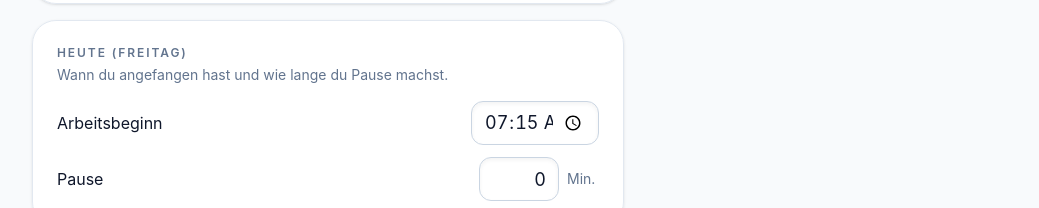
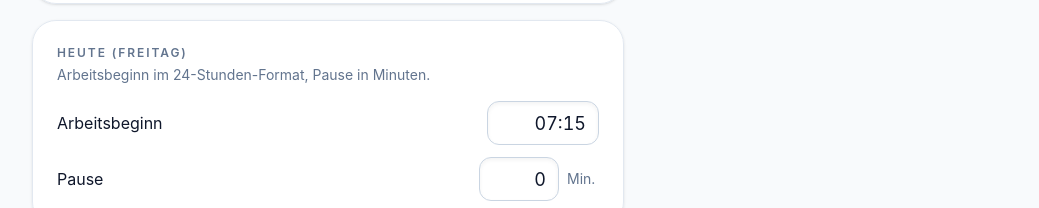
Before and after one commit to flof/freitagsrechner, a React (Vite) app: page / in a window 1280 px wide. Shown: the part 549-757 px from the top of the page, without its empty margins (120-1159 px from the left). Built offline with nearby package versions, Linux system fonts and the light colour scheme.

Commit message:
Use 24h text input for Friday start

```diff
--- a/src/App.tsx
+++ b/src/App.tsx
@@ -272,7 +272,7 @@ export default function App() {
               <div className="mb-4">
                 <SectionTitle>Heute (Freitag)</SectionTitle>
                 <p className="mt-1 text-sm text-slate-500 dark:text-slate-400">
-                  Wann du angefangen hast und wie lange du Pause machst.
+                  Arbeitsbeginn im 24-Stunden-Format, Pause in Minuten.
                 </p>
               </div>
 
@@ -283,13 +283,24 @@ export default function App() {
                   </label>
                   <input
                     id="friday-start"
-                    type="time"
+                    type="text"
+                    inputMode="numeric"
+                    autoComplete="off"
+                    spellCheck={false}
+                    placeholder="08:00"
                     value={week.fridayStart}
                     onChange={(event) =>
                       setWeek((current) => ({ ...current, fridayStart: event.target.value }))
                     }
+                    onBlur={() => {
+                      const minutes = parseTimeOfDay(week.fridayStart)
+                      if (minutes !== null) {
+                        setWeek((current) => ({ ...current, fridayStart: formatTime(minutes) }))
+                      }
+                    }}
                     aria-invalid={fridayStartMinutes === null}
-                    className={`${inputBase} w-32 text-center ${borderClass(fridayStartMinutes !== null)}`}
+                    aria-label="Arbeitsbeginn am Freitag"
+                    className={`${inputBase} w-28 text-right ${borderClass(fridayStartMinutes !== null)}`}
                   />
                 </div>
 
--- a/src/lib/storage.ts
+++ b/src/lib/storage.ts
@@ -7,7 +7,7 @@ export interface WeekState {
   weeklyTarget: string
   /** Raw input values for Monday through Thursday. */
   days: [string, string, string, string]
-  /** Raw `type="time"` value for today's start, e.g. "08:00". */
+  /** Raw input for today's start in 24-hour form, e.g. "08:00". */
   fridayStart: string
   /** Raw input value for the Friday break, in minutes. */
   fridayBreak: string
```
Also changed, not shown: 1 other file (tests, documents, lock files or other folders).
